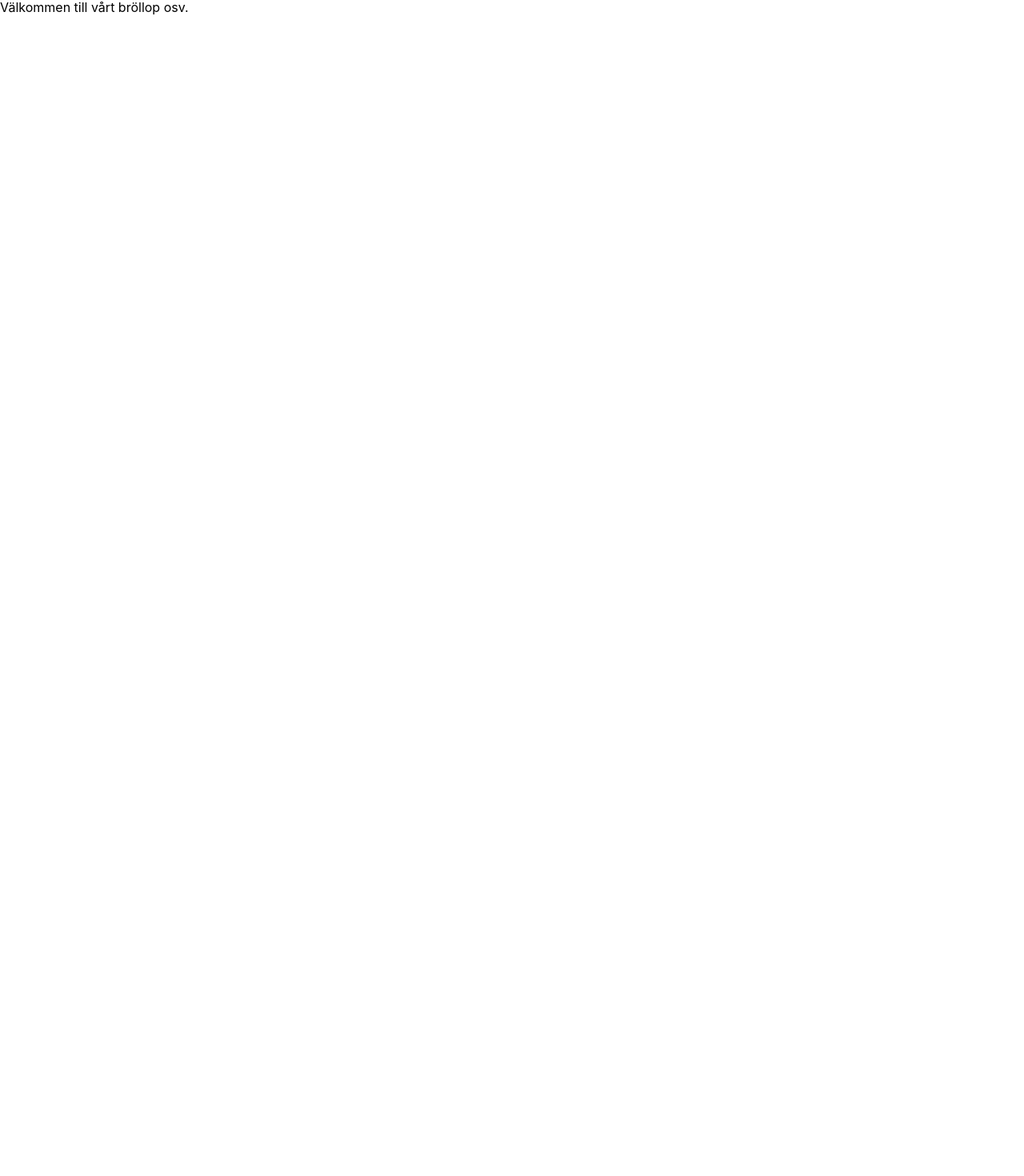
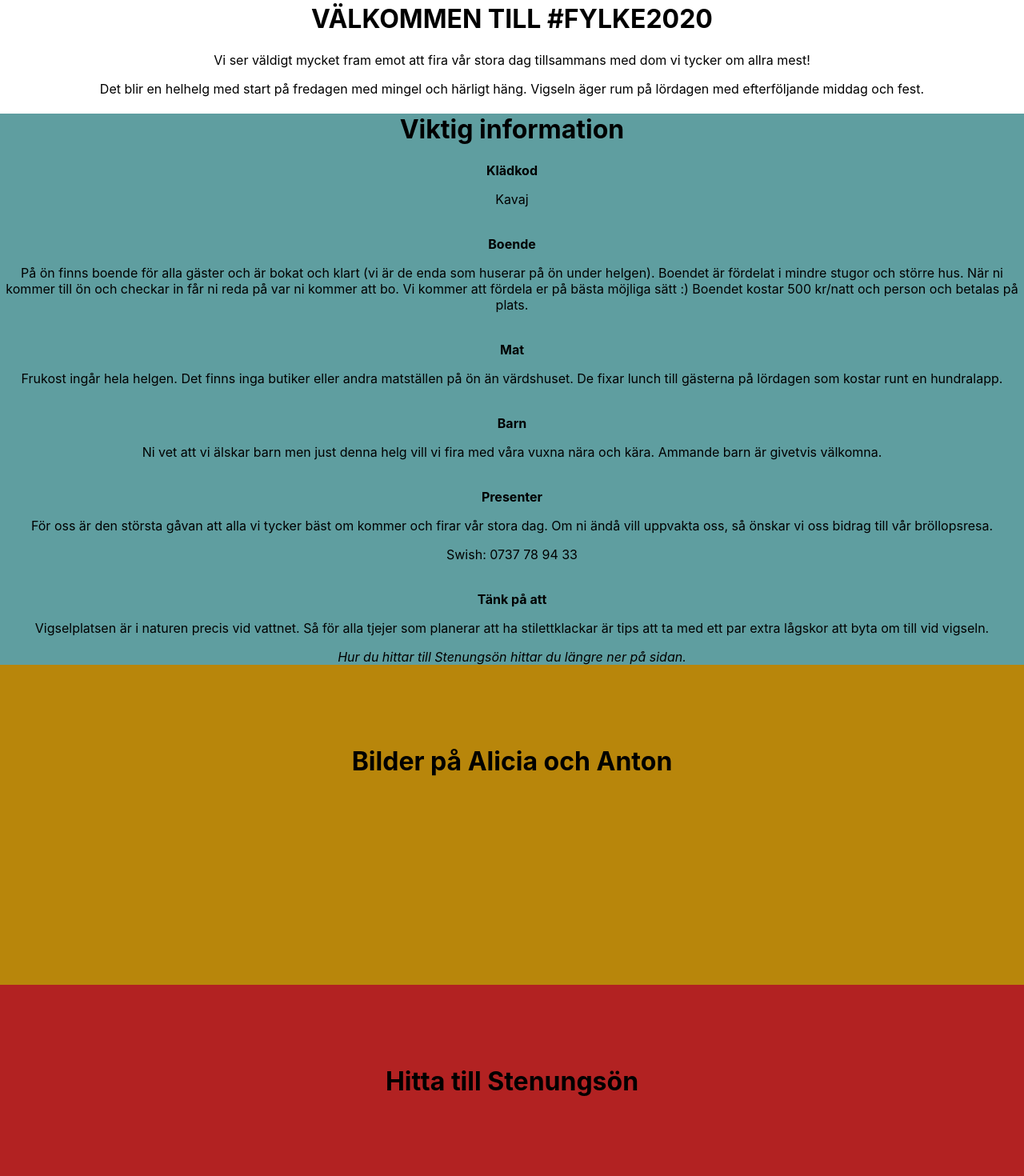
Before and after one commit to LosGlennos/aoa-front, a React (Create React App) app: page / in a window 1280 px wide. Shown: the part 817-2287 px from the top of the page at 80% size. Before the commit the page ends 836 px from the top, so only its background shows below. Built offline with nearby package versions, Linux system fonts and the light colour scheme.

Commit message:
layout proposition

```diff
--- a/src/App.css
+++ b/src/App.css
@@ -10,3 +10,42 @@
   background-repeat: no-repeat;
   background-size: cover;
 }
+
+.intro-text {
+  text-align: center;
+}
+
+.information-text {
+  background-color: cadetblue;
+  text-align: center;
+}
+
+.album {
+  height: 400px;
+  background-color: darkgoldenrod;
+  text-align: center;
+}
+
+.location {
+  height: 400px;
+  background-color: firebrick;
+  text-align: center;
+}
+
+.program {
+  height: 400px;
+  background-color: green;
+  text-align: center;
+}
+
+.osa {
+  height: 400px;
+  background-color: indigo;
+  text-align: center;
+}
+
+.toastmasters {
+  height: 400px;
+  background-color: grey;
+  text-align: center;
+}
--- a/src/App.js
+++ b/src/App.js
@@ -3,10 +3,72 @@ import './App.css';
 
 function App() {
   return (
-    <div style={{height:100 + '%'}}>
+    <div style={{ height: 100 + '%' }}>
       <div class="bg">
       </div>
-      <p>Välkommen till vårt bröllop osv.</p>
+      <div className="intro-text">
+        <h1>VÄLKOMMEN TILL #FYLKE2020</h1>
+        <p>Vi ser väldigt mycket fram emot att fira vår stora dag tillsammans med dom vi tycker om allra mest!</p>
+
+        <p>Det blir en helhelg med start på fredagen med mingel och härligt häng. Vigseln äger rum på lördagen med efterföljande middag och fest.</p>
+      </div>
+      <div className="information-text">
+        <h1>Viktig information</h1>
+        <strong>Klädkod</strong>
+        <p>Kavaj</p>
+        <br />
+        <strong>Boende</strong>
+        <p>På ön finns boende för alla gäster och är bokat och klart (vi är de enda som huserar på ön under helgen). Boendet är fördelat i mindre stugor och större hus. När ni kommer till ön och checkar in får ni reda på var ni kommer att bo. Vi kommer att fördela er på bästa möjliga sätt :) Boendet kostar 500 kr/natt och person och betalas på plats.</p>
+        <br />
+        <strong>Mat</strong>
+        <p>Frukost ingår hela helgen. Det finns inga butiker eller andra matställen på ön än värdshuset. De fixar lunch till gästerna på lördagen som kostar runt en hundralapp.</p>
+        <br />
+        <strong>Barn</strong>
+        <p>Ni vet att vi älskar barn men just denna helg vill vi fira med våra vuxna nära och kära. Ammande barn är givetvis välkomna.</p>
+        <br />
+        <strong>Presenter</strong>
+        <p>För oss är den största gåvan att alla vi tycker bäst om kommer och firar vår stora dag. Om ni ändå vill uppvakta oss, så önskar vi oss bidrag till vår bröllopsresa.</p>
+        <p>Swish: 0737 78 94 33</p>
+        <br />
+        <strong>Tänk på att</strong>
+        <p>Vigselplatsen är i naturen precis vid vattnet. Så för alla tjejer som planerar att ha stilettklackar är tips att ta med ett par extra lågskor att byta om till vid vigseln.</p>
+        <em>Hur du hittar till Stenungsön hittar du längre ner på sidan.</em>
+      </div>
+      <div className="album">
+        <br />
+        <br />
+        <br />
+        <br />
+        <h1>Bilder på Alicia och Anton</h1>
+      </div>
+      <div className="location">
+        <br />
+        <br />
+        <br />
+        <br />
+        <h1>Hitta till Stenungsön</h1>
+      </div>
+      <div className="program">
+        <br />
+        <br />
+        <br />
+        <br />
+        <h1>Program</h1>
+      </div>
+      <div className="toastmasters">
+        <br />
+        <br />
+        <br />
+        <br />
+        <h1>Toastmasters</h1>
+      </div>
+      <div className="osa">
+        <br />
+        <br />
+        <br />
+        <br />
+        <h1>O.S.A</h1>
+      </div>
     </div>
   );
 }
```
